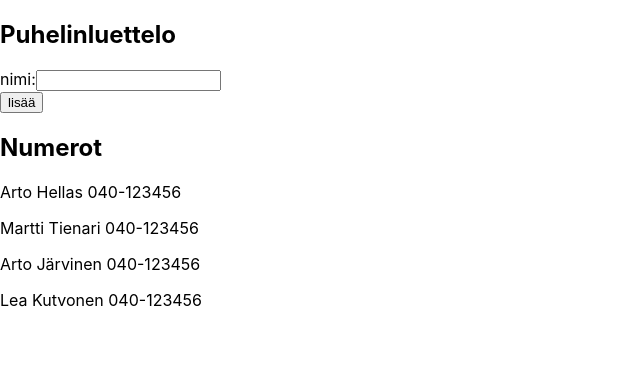
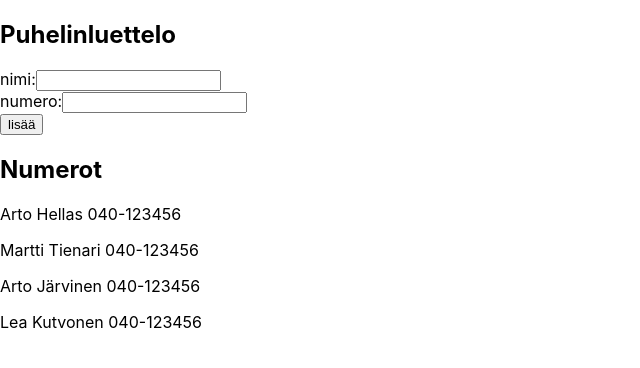
Before and after one commit to it-innoo/2019_fullstack, a React (Create React App) app in the folder osa2/puhelinluettelo/: page / in a window 1280 px wide. Shown: the top 368 px of the page, without its empty margins (0-640 px from the left). Built offline with nearby package versions, Linux system fonts and the light colour scheme; the HTML template or start-up script is replaced by a standard one.

Commit message:
2.8: puhelinluettelo step3

```diff
--- a/osa2/puhelinluettelo/src/App.js
+++ b/osa2/puhelinluettelo/src/App.js
@@ -8,6 +8,7 @@ const App = () => {
     { name: 'Lea Kutvonen', number: '040-123456' }
   ])
   const [ newName, setNewName ] = useState('')
+  const [ newNumber, setNewNumber ] = useState('')
 
   const rows = () => persons.map(person =>
     <p key={person.name}>
@@ -18,11 +19,12 @@ const App = () => {
   const addPerson = (event) => {
     event.preventDefault()
     const personObject = {
-      name : newName
+      name : newName,
+      number : newNumber
     }
 
-    console.log(personObject.name)
-    console.log(persons.some(p => p.name === personObject.name))
+    console.log('lisätään: ' , personObject.name)
+    console.log('onko olemassa: ' , persons.some(p => p.name === personObject.name))
     if (persons.some(p => p.name === personObject.name)) {
       alert(`${personObject.name} on jo luttelossa`)
     } else {
@@ -30,10 +32,15 @@ const App = () => {
     }
 
     setNewName('')
+    setNewNumber('')
   }
 
   const handleNameChange = (event) => {
     setNewName(event.target.value)
+  }
+
+  const handleNumberChange = (event) => {
+    setNewNumber(event.target.value)
   }
 
   return (
@@ -45,6 +52,13 @@ const App = () => {
           <input
             value={newName}
             onChange={handleNameChange}
+          />
+        </div>
+        <div>
+          numero:
+          <input
+            value={newNumber}
+            onChange={handleNumberChange}
           />
         </div>
         <div>
```
